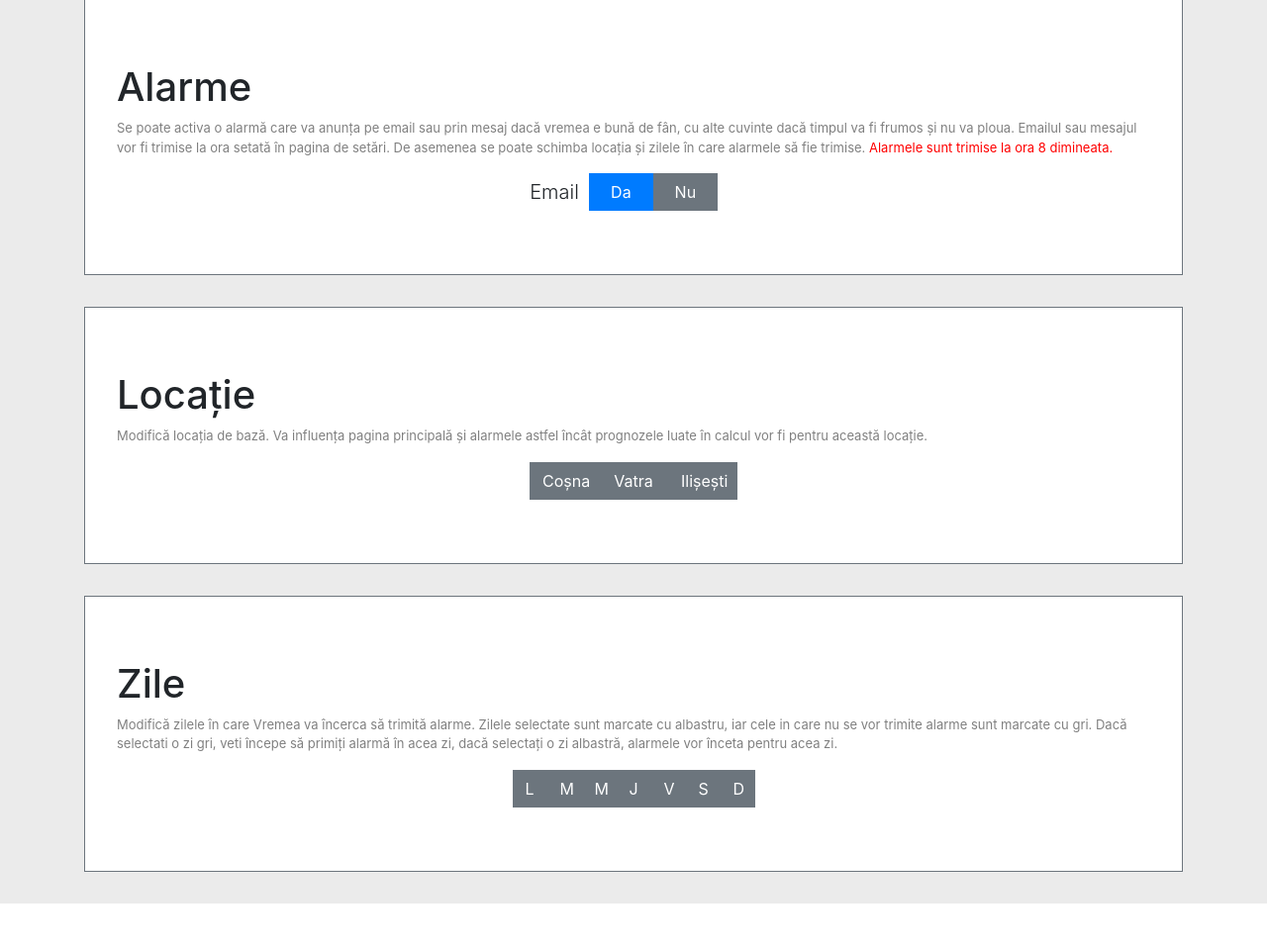
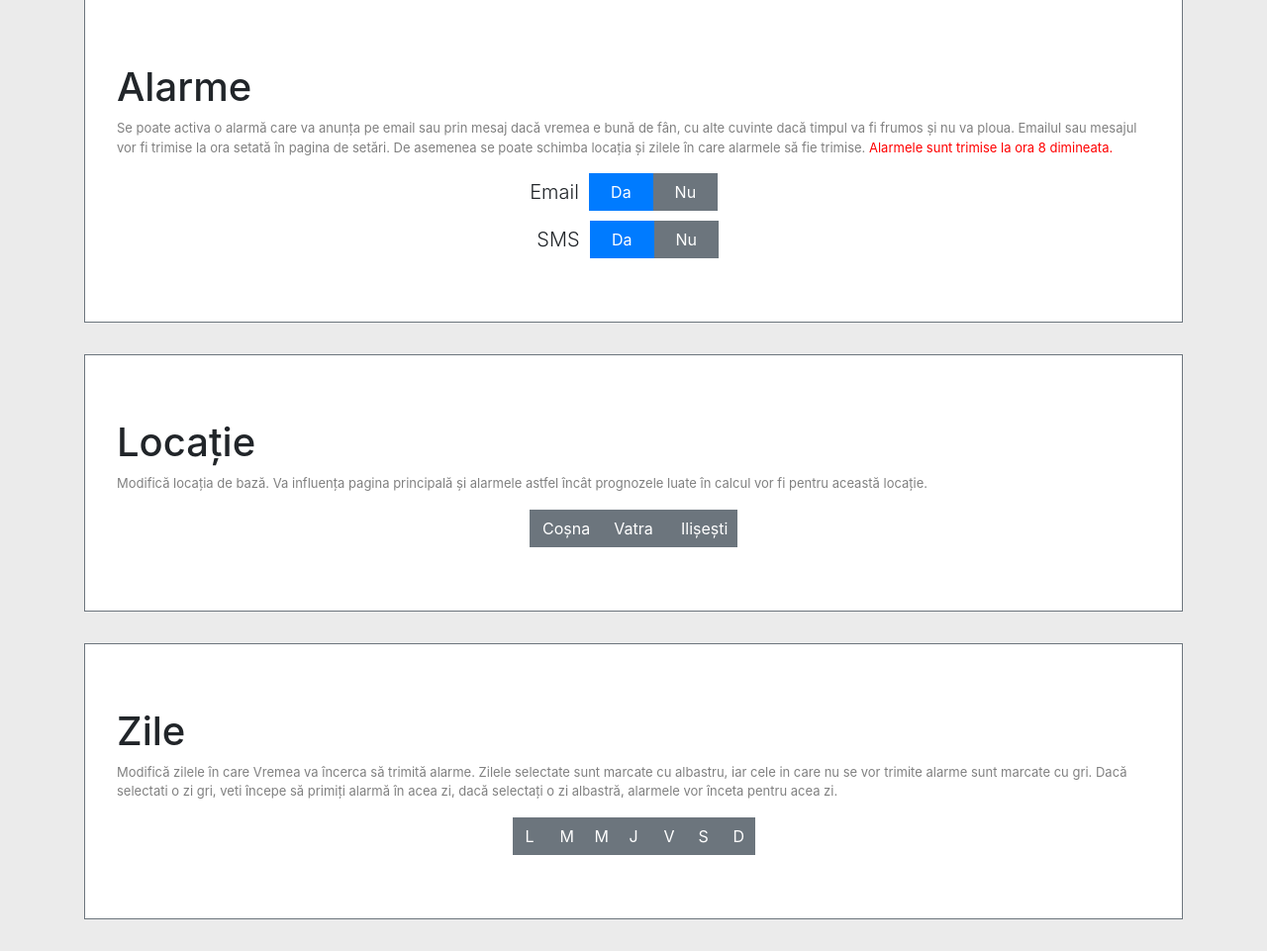
Before and after one commit to fdanci/home_weather, a Django app: page /settings/ in a window 1280 px wide. Shown: the part 158-1119 px from the top of the page at 99% size. Before the commit the page ends 1071 px from the top, so only its background shows below. Run offline with Django 3.2, Linux system fonts and the light colour scheme; tables that the repository leaves empty hold one stand-in row (values such as "Sample post"); parts of the project's set-up code (start-up, migrations or seed data) failed here and were passed over; some libraries are stand-ins or nearby versions.

Commit message:
Add sms alarms

```diff
--- a/weather/models.py
+++ b/weather/models.py
@@ -21,5 +21,7 @@ class Settings(models.Model):
     day = models.CharField(max_length=20, default='0')
     # The hour at which the beat starts.
     hour = models.CharField(max_length=20, default='5')
-
+    # Email alarm status
     alarm_status = models.CharField(max_length=4, default='off')
+    # Sms alarm status
+    alarm_status_sms = models.CharField(max_length=4, default='off')
--- a/weather/templates/weather/settings.html
+++ b/weather/templates/weather/settings.html
@@ -28,6 +28,25 @@
                 {% csrf_token %}
                 <button type="radio" style="width: 65px; border-radius: 0"
                         class="{% if not alarm_status == 'off' %}btn btn-secondary{% else %}btn btn-primary{% endif %}"
+                        name="submit">Nu
+                </button>
+            </form>
+        </div>
+    </div>
+    <div class="row justify-content-center" style="margin-left:-42px; margin-top:10px;">
+        <p class="lead my-auto" style="margin-right:25px;">SMS</p>
+        <div class="row">
+            <form class="my-auto" action="{% url 'weather:update_settings_sms_alarm' 'on' %}" method="post">
+                {% csrf_token %}
+                <button data-toggle="tooltip" type="radio" style="width: 65px; border-radius: 0"
+                        class="{% if alarm_status_sms == 'off' %}btn btn-secondary{% else %}btn btn-primary{% endif %}"
+                        name="submit">Da
+                </button>
+            </form>
+            <form class="my-auto" action="{% url 'weather:update_settings_sms_alarm' 'off' %}" method="post">
+                {% csrf_token %}
+                <button type="radio" style="width: 65px; border-radius: 0"
+                        class="{% if not alarm_status_sms == 'off' %}btn btn-secondary{% else %}btn btn-primary{% endif %}"
                         name="submit">Nu
                 </button>
             </form>
--- a/weather/urls.py
+++ b/weather/urls.py
@@ -11,8 +11,11 @@ urlpatterns = [
     path('blank/', views.blank, name='blank'),
     path('settings/', views.settings, name='settings'),
     path('update_email_alarm/<str:alarm_status>/', views.update_email_alarm, name='update_email_alarm'),
+    path('update_sms_alarm/<str:alarm_status_sms>/', views.update_sms_alarm, name='update_sms_alarm'),
     path('update_settings_email_alarm/<str:alarm_status>/', views.update_settings_email_alarm,
          name='update_settings_email_alarm'),
+    path('update_settings_sms_alarm/<str:alarm_status_sms>/', views.update_settings_sms_alarm,
+         name='update_settings_sms_alarm'),
     path('update_settings_location/<str:location>/', views.update_settings_location, name='update_settings_location'),
     path('update_settings_day/<str:day>/', views.update_settings_day, name='update_settings_day'),
 ]
--- a/weather/views.py
+++ b/weather/views.py
@@ -64,6 +64,7 @@ def index(request):
             "headline": forecast.headline,
             'version': version,
             'alarm_status': Settings.objects.all()[0].alarm_status,
+            'alarm_status_sms': Settings.objects.all()[0].alarm_status_sms,
             'location': location
         }
 
@@ -262,10 +263,32 @@ def update_email_alarm(_, alarm_status: str):
     return redirect('/')
 
 
+def update_sms_alarm(_, alarm_status_sms: str):
+    """View used to update the sms alarm on or off."""
+    setting = Settings.objects.filter(pk=1)[0]
+    setting.alarm_status_sms = alarm_status_sms
+
+    # Save changes made to db.
+    setting.save()
+
+    return redirect('/')
+
+
 def update_settings_email_alarm(_, alarm_status: str):
     """View used to update the email alarm on or off."""
     setting = Settings.objects.filter(pk=1)[0]
     setting.alarm_status = alarm_status
+
+    # Save changes made to db.
+    setting.save()
+
+    return redirect('/settings')
+
+
+def update_settings_sms_alarm(_, alarm_status_sms: str):
+    """View used to update the sms alarm on or off."""
+    setting = Settings.objects.filter(pk=1)[0]
+    setting.alarm_status_sms = alarm_status_sms
 
     # Save changes made to db.
     setting.save()
@@ -317,6 +340,7 @@ def settings(request):
 
     context = {
         'alarm_status': setting.alarm_status,
+        'alarm_status_sms': setting.alarm_status_sms,
         'location': setting.location,
         'hour': setting.hour,
         'day_list': setting.day.split(','),
```
Also changed, not shown: weather/shared/forecast_5days.py (+10 -8 lines), weather/tasks.py (+30 -9 lines), weather/templates/weather/index.html (+19 -0 lines), weather/migrations/0010_settings_alarm_status_sms.py (added).
